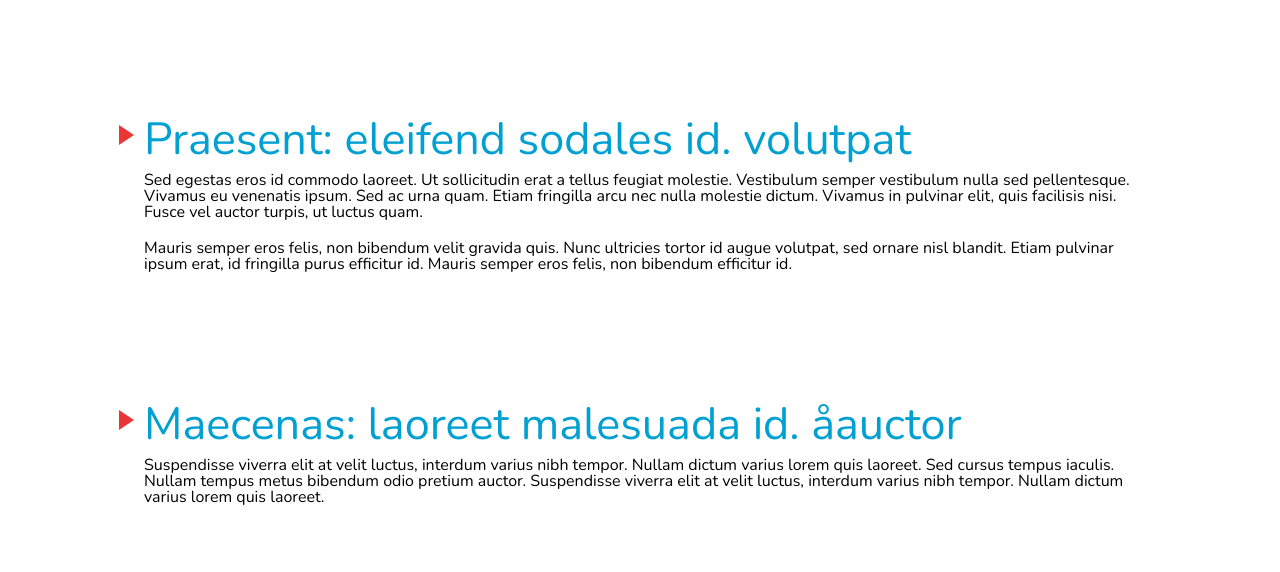
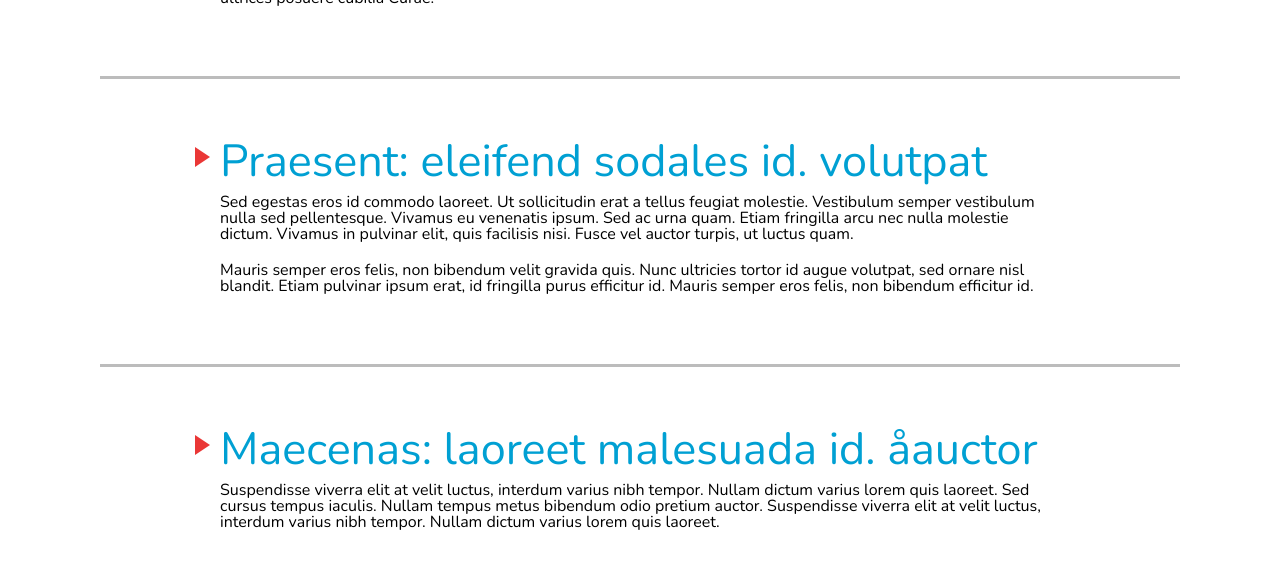
Before and after one commit to SteveJMoran/mcmillan_test, a plain HTML site: page index.html in a window 1280 px wide. Shown: the part 658-1230 px from the top of the page. Drawn offline with nearby package versions, Linux system fonts and the light colour scheme.

Commit message:
resets layout spacing

```diff
--- a/css/styles.css
+++ b/css/styles.css
@@ -49,7 +49,7 @@
 		top: -9999px;
 		left: -9999px;
 	}
-	.container{
+	.container {
 		margin: 0 auto;
 		max-width: 100%;
 	}
@@ -66,8 +66,10 @@
 		background-color: #fff;
 	}
 
-	.section {
-		padding: 60px 0;
+	.section .container{
+		padding: 60px 120px;
+		border-top: 3px solid #bcbcbc;
+		box-sizing: border-box;
 	}
 
 	/*	Feature	*/
@@ -125,9 +127,9 @@
 
 }
 
-@media(min-width: 992px){
+@media(min-width: 1080px){
 	.container{
 		margin: 0 auto;
-		max-width: 992px;
+		max-width: 1080px;
 	}
 }
```
